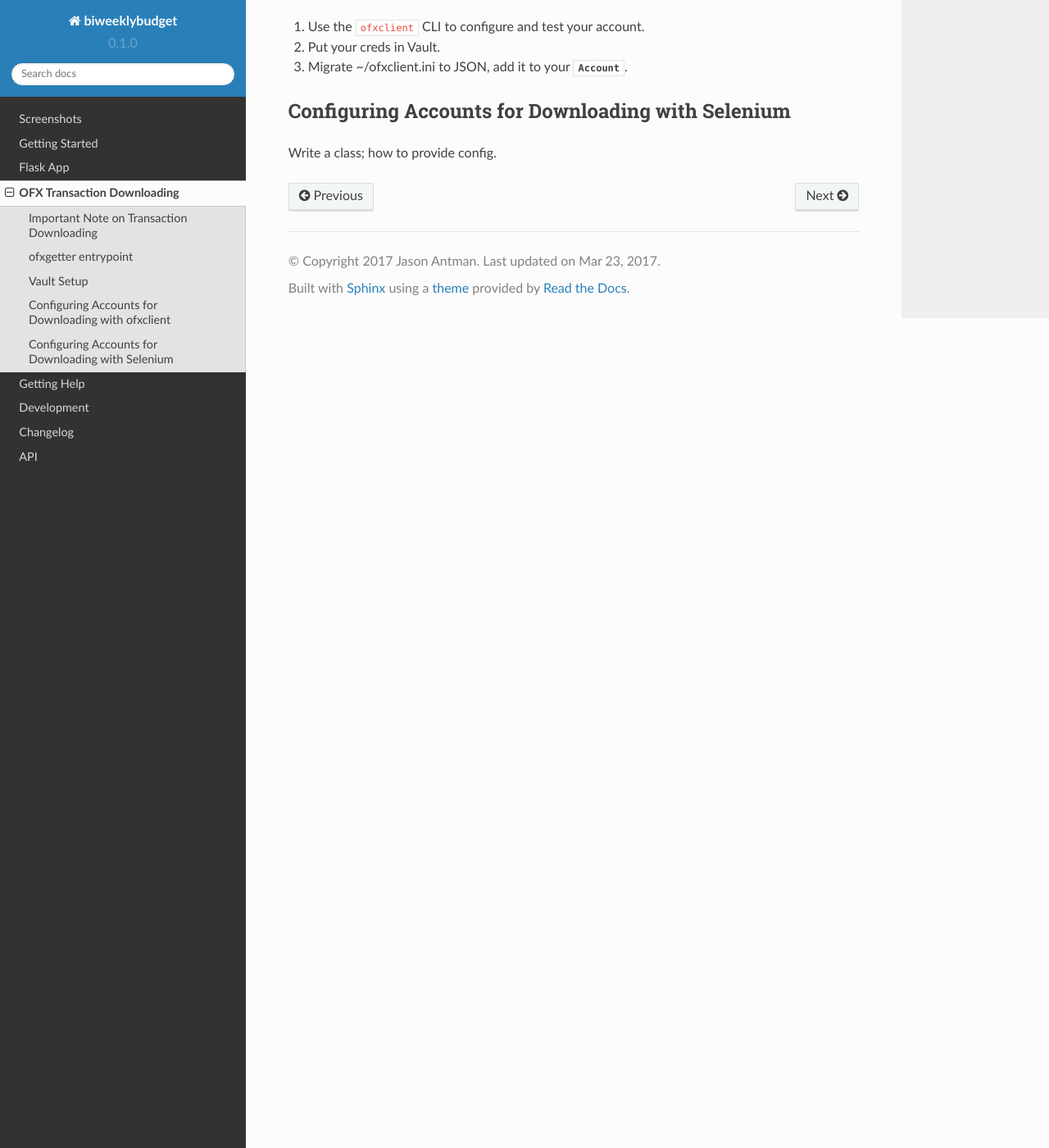
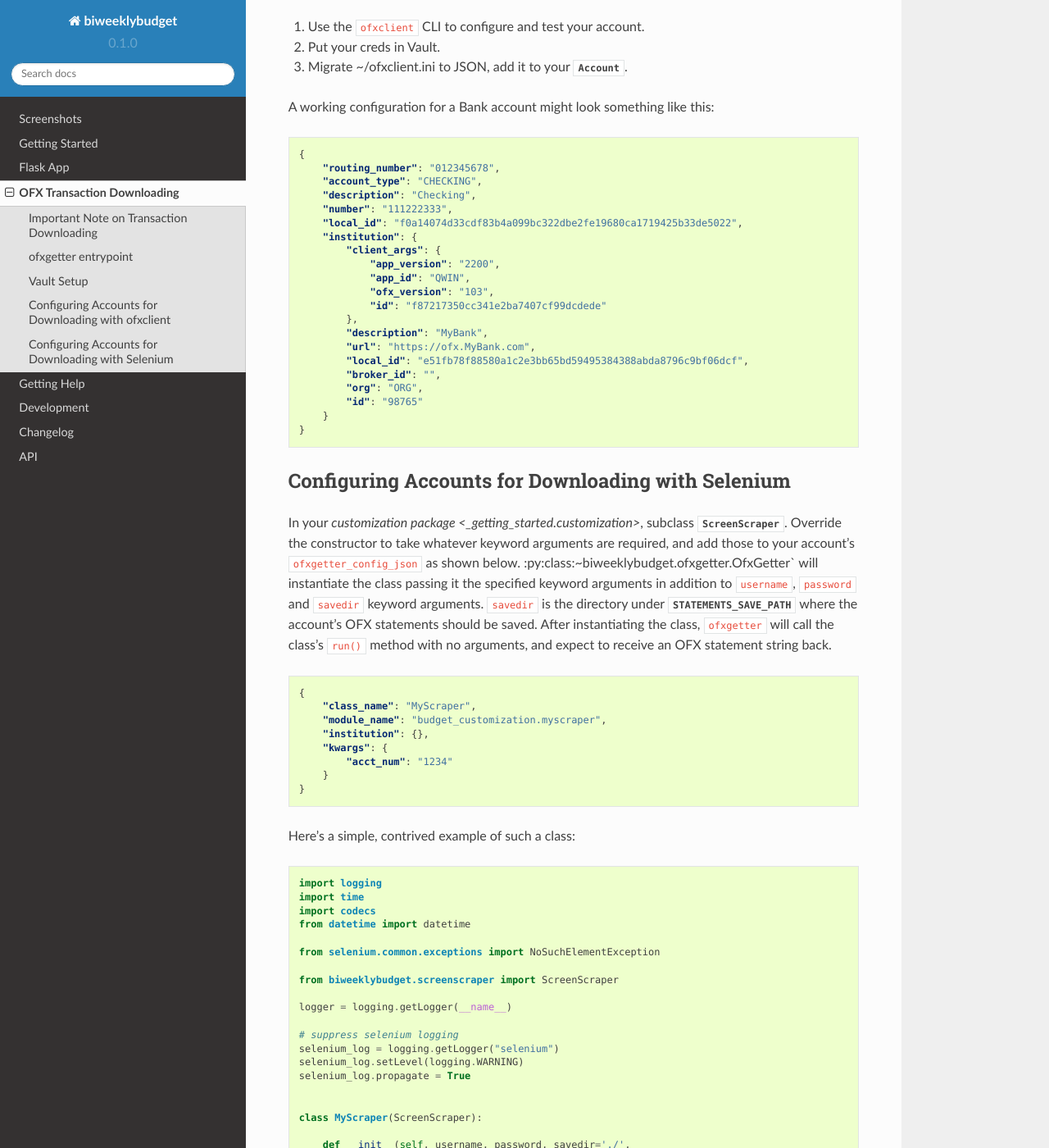
Before and after one commit to jantman/biweeklybudget, a Sphinx documentation site: the page built from docs/source/ofx.rst, in a window 1280 px wide and 1400 px high, scrolled down 1475 px. Shown: the whole window at 82% size. Built offline with Sphinx 7.4.7 and the Read the Docs theme 2.0.0, drawn with Linux system fonts in a browser that asks for light colours; some of the changed text lies outside the part shown.

Commit message:
fixes #3 - document OFX downloading

```diff
--- a/docs/source/getting_started.rst
+++ b/docs/source/getting_started.rst
@@ -87,7 +87,7 @@ Setup
     source bin/activate
     export SETTINGS_MODULE=<settings module>
 
-It's recommended that you create an alias or script to do this for you.
+It's recommended that you create an alias to do this for you.
 
 Flask
 +++++
--- a/docs/source/ofx.rst
+++ b/docs/source/ofx.rst
@@ -74,9 +74,139 @@ Configuring Accounts for Downloading with ofxclient
 2. Put your creds in Vault.
 3. Migrate ~/ofxclient.ini to JSON, add it to your :py:class:`~biweeklybudget.models.account.Account`.
 
+A working configuration for a Bank account might look something like this:
+
+.. code-block:: json
+
+    {
+        "routing_number": "012345678",
+        "account_type": "CHECKING",
+        "description": "Checking",
+        "number": "111222333",
+        "local_id": "f0a14074d33cdf83b4a099bc322dbe2fe19680ca1719425b33de5022",
+        "institution": {
+            "client_args": {
+                "app_version": "2200",
+                "app_id": "QWIN",
+                "ofx_version": "103",
+                "id": "f87217350cc341e2ba7407cf99dcdede"
+            },
+            "description": "MyBank",
+            "url": "https://ofx.MyBank.com",
+            "local_id": "e51fb78f88580a1c2e3bb65bd59495384388abda8796c9bf06dcf",
+            "broker_id": "",
+            "org": "ORG",
+            "id": "98765"
+        }
+    }
+
 .. _ofx.selenium:
 
 Configuring Accounts for Downloading with Selenium
 --------------------------------------------------
 
-Write a class; how to provide config.
+In your `customization package <_getting_started.customization>`, subclass
+:py:class:`~biweeklybudget.screenscraper.ScreenScraper`. Override the constructor
+to take whatever keyword arguments are required, and add those to your account's
+``ofxgetter_config_json`` as shown below. :py:class:~biweeklybudget.ofxgetter.OfxGetter`
+will instantiate the class passing it the specified keyword arguments in addition to
+``username``, ``password`` and ``savedir`` keyword arguments. ``savedir`` is the
+directory under :py:const:`~.settings.STATEMENTS_SAVE_PATH` where the account's
+OFX statements should be saved. After instantiating the class, ``ofxgetter`` will
+call the class's ``run()`` method with no arguments, and expect to receive an OFX
+statement string back.
+
+.. code-block:: json
+
+    {
+        "class_name": "MyScraper",
+        "module_name": "budget_customization.myscraper",
+        "institution": {},
+        "kwargs": {
+            "acct_num": "1234"
+        }
+    }
+
+Here's a simple, contrived example of such a class:
+
+.. code-block:: python
+
+    import logging
+    import time
+    import codecs
+    from datetime import datetime
+
+    from selenium.common.exceptions import NoSuchElementException
+
+    from biweeklybudget.screenscraper import ScreenScraper
+
+    logger = logging.getLogger(__name__)
+
+    # suppress selenium logging
+    selenium_log = logging.getLogger("selenium")
+    selenium_log.setLevel(logging.WARNING)
+    selenium_log.propagate = True
+
+
+    class MyScraper(ScreenScraper):
+
+        def __init__(self, username, password, savedir='./',
+                     acct_num=None, screenshot=False):
+            """
+            :param username: username
+            :type username: str
+            :param password: password
+            :type password: str
+            :param savedir: directory to save OFX in
+            :type savedir: str
+            :param acct_num: last 4 of account number, as shown on homepage
+            :type acct_num: str
+            """
+            super(MyScraper, self).__init__(
+                savedir=savedir, screenshot=screenshot
+            )
+            self.browser = self.get_browser('phantomjs')
+            self.username = username
+            self.password = password
+            self.acct_num = acct_num
+
+        def run(self):
+            """ download the transactions, return file path on disk """
+            logger.debug("running, username={u}".format(u=self.username))
+            logger.info('Logging in...')
+            try:
+                self.do_login(self.username, self.password)
+                logger.info('Logged in; sleeping 2s to stabilize')
+                time.sleep(2)
+                self.do_screenshot()
+                self.select_account()
+                act = self.get_account_activity()
+            except Exception:
+                self.error_screenshot()
+                raise
+            return act
+
+        def do_login(self, username, password):
+            raise NotImplementedError("login to your bank here")
+
+        def select_account(self):
+            logger.debug('Finding account link...')
+            link = self.browser.find_element_by_xpath(
+                '//a[contains(text(), "%s")]' % self.acct_num
+            )
+            logger.debug('Clicking account link: %s', link)
+            link.click()
+            self.wait_for_ajax_load()
+            self.do_screenshot()
+
+        def get_account_activity(self):
+            # some bank-specific stuff here, then we POST to get OFX
+            post_list = self.xhr_post_urlencoded(
+                post_url, post_data, headers=post_headers
+            )
+            if not post_list.startswith('OFXHEADER'):
+                self.error_screenshot()
+                with codecs.open('result', 'w', 'utf-8') as fh:
+                    fh.write(post_list)
+                raise SystemExit("Got non-OFX response")
+            return post_list
```
Also changed, not shown: 1 other file.
